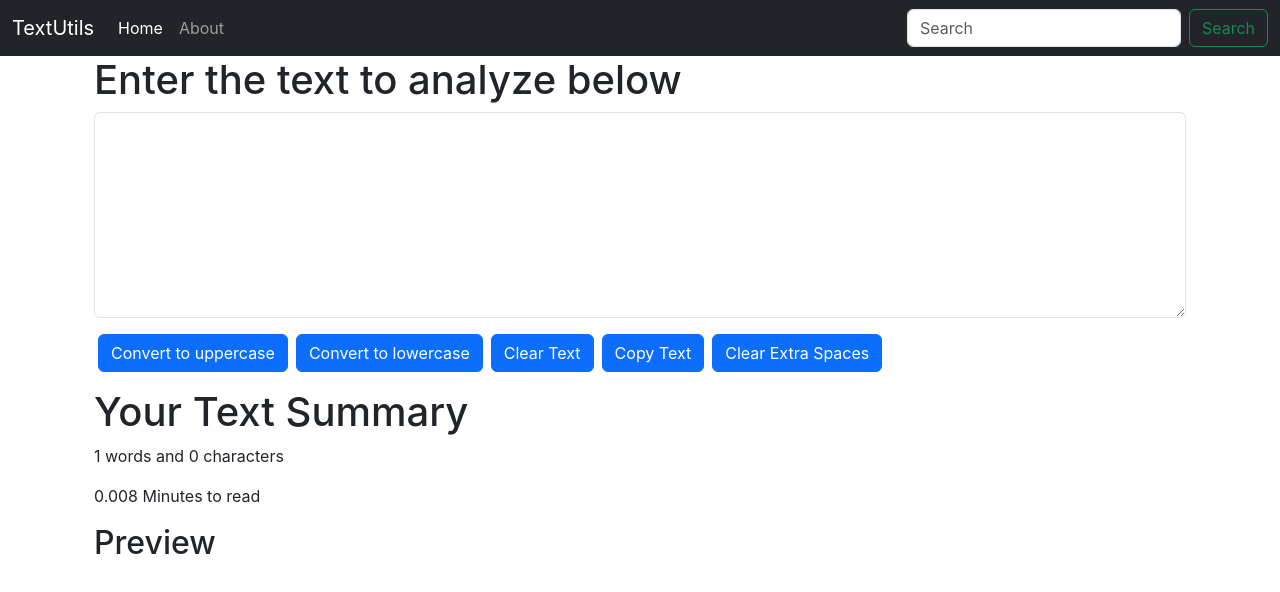
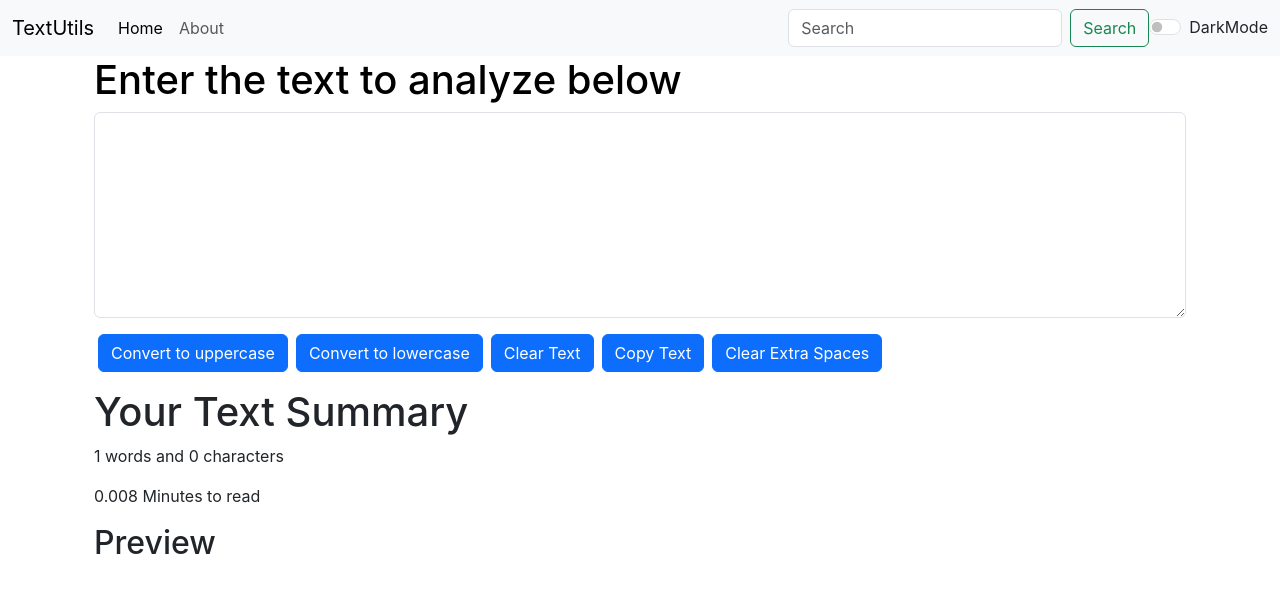
Before and after one commit to Veerupatil45/React-Tutorial, a React (Create React App) app: page / in a window 1280 px wide. Shown: the top 592 px of the page. Built offline with nearby package versions, Linux system fonts and the light colour scheme.

Commit message:
Edited dark mode

```diff
--- a/src/App.js
+++ b/src/App.js
@@ -1,17 +1,27 @@
 
+import { useState } from 'react';
 import './App.css';
 // import About from './components/About';
 import Navbar from './components/Navbar';
 import TextForm from './components/TextForm';
 
-
 function App() {
+  const [mode, setMode]=useState('light');
+  const toggleMode=()=>{
+    if(mode==='light'){
+      setMode('dark');
+      document.body.style.backgroundColor='grey';
+    }else{
+      setMode('light');
+      document.body.style.backgroundColor='white';
+    }
+  }
   return (
     <>
 
-   <Navbar title="TextUtils"/>
+   <Navbar title="TextUtils" mode={mode} toggleMode={toggleMode}/>
    <div className='container'>
-    <TextForm heading="Enter the text to analyze below"></TextForm>
+    <TextForm heading="Enter the text to analyze below" ></TextForm>
    {/* <About/> */}
    </div>
 
--- a/src/components/Navbar.js
+++ b/src/components/Navbar.js
@@ -5,7 +5,7 @@
 export default function Navbar(props) {
   return (
     <div>
-      <nav className="navbar navbar-expand-lg navbar-dark bg-dark">
+      <nav className={`navbar navbar-expand-lg navbar-${props.mode} bg-${props.mode}`}>
   <div className="container-fluid">
     <a className="navbar-brand" href="/">{props.title}</a>
     <button className="navbar-toggler" type="button" data-bs-toggle="collapse" data-bs-target="#navbarSupportedContent" aria-controls="navbarSupportedContent" aria-expanded="false" aria-label="Toggle navigation">
@@ -25,6 +25,10 @@
         <input className="form-control me-2" type="search" placeholder="Search" aria-label="Search"/>
         <button className="btn btn-outline-success" type="submit">Search</button>
       </form>
+      <div className={`form-check form-switch text-${props.mode==='light'?'dark':'light'}`}>
+  <input className="form-check-input"  onClick={props.toggleMode} type="checkbox" role="switch" id="flexSwitchCheckDefault"/>
+  <label className="form-check-label" htmlFor="flexSwitchCheckDefault">DarkMode</label>
+</div>
     </div>
   </div>
 </nav>
--- a/src/components/TextForm.js
+++ b/src/components/TextForm.js
@@ -41,12 +41,14 @@
 
   return (
     <>
-    <div className='container'>
-        <h1>{props.heading}</h1>
-        <div className="mb-3">
+    <div className='container' style={{color:props.mode==='dark'?'white':'black'}}>
+        <h1> {props.heading}</h1>
+        <div className="mb-3" >
 
-            <textarea className="form-control" id="mybox" value={text}
-           onChange={handleOnChange} rows="8"></textarea>
+            <textarea className="form-control" id="mybox" value={text} onChange={handleOnChange}  style={{
+        backgroundColor: props.mode === 'dark' ? 'grey' : 'white',
+        color: props.mode === 'dark' ? 'white' : 'black',
+      }} rows="8" ></textarea>
         </div>
         <button className="btn btn-primary mx-1" onClick={handleUpClick}>Convert to uppercase</button>
         <button className="btn btn-primary mx-1" onClick={handleLowClick}>Convert to lowercase</button>
```
